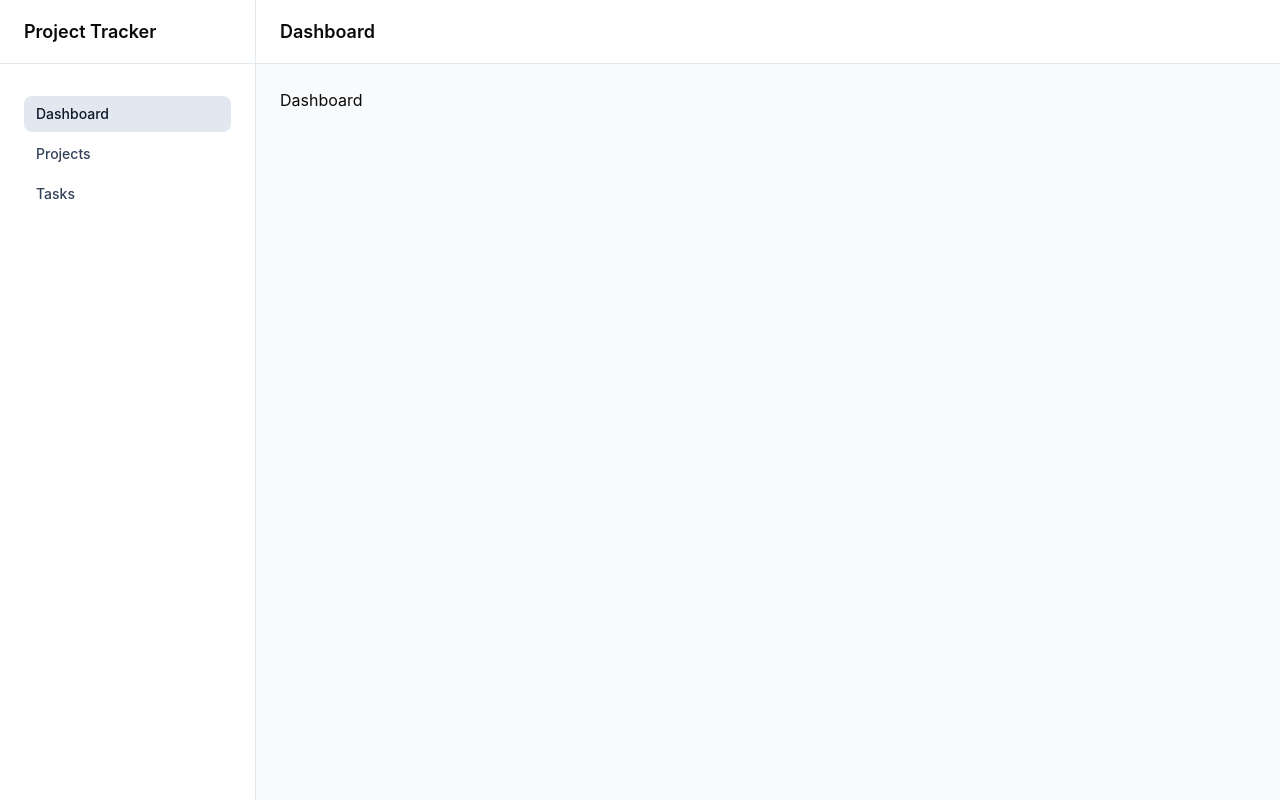
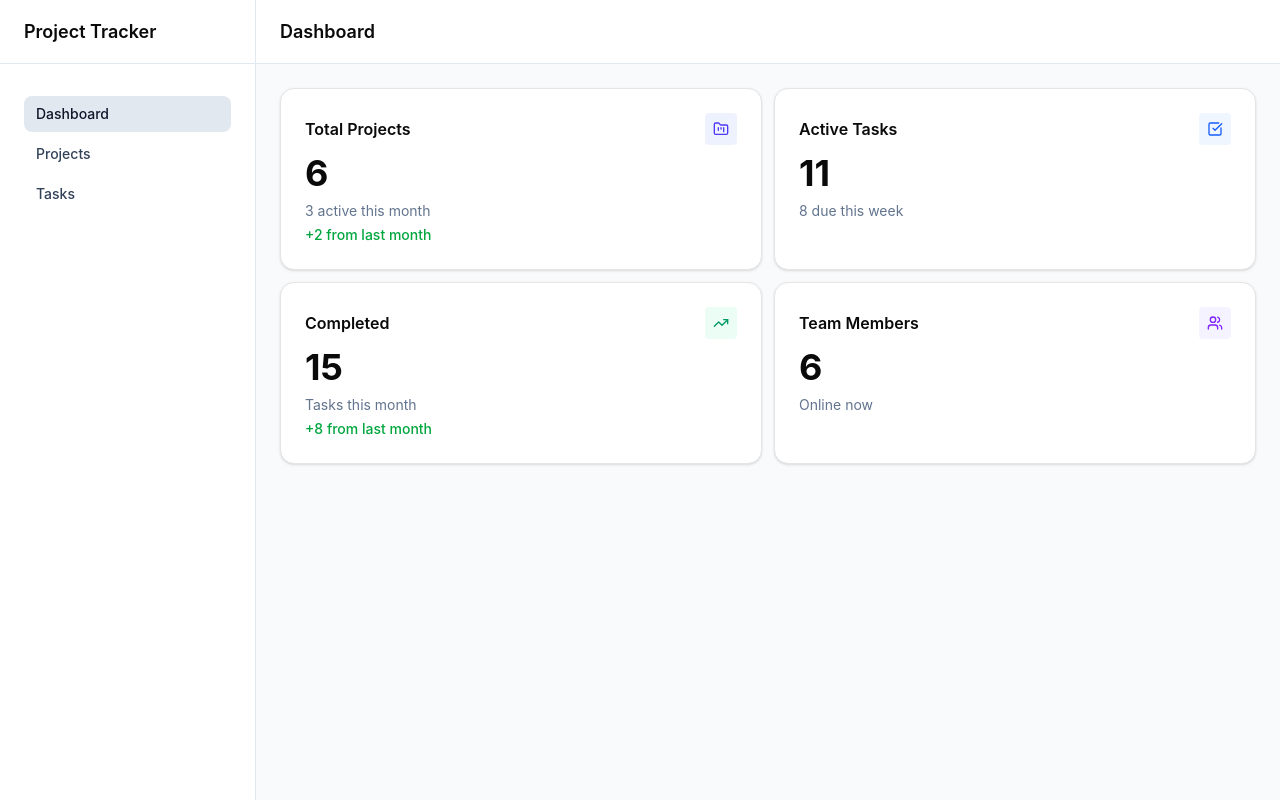
Before and after one commit to moaborg99/project-tracker, a Vue app: page / in a window 1280 px wide. Built offline with nearby package versions, Linux system fonts and the light colour scheme; the HTML template or start-up script is replaced by a standard one.

Commit message:
feat: implement card components and dashboard statistics display

```diff
--- /dev/null
+++ b/src/components/ui/card/Card.vue
@@ -0,0 +1,22 @@
+<script setup lang="ts">
+import type { HTMLAttributes } from 'vue'
+import { cn } from '@/lib/utils'
+
+const props = defineProps<{
+  class?: HTMLAttributes['class']
+}>()
+</script>
+
+<template>
+  <div
+    data-slot="card"
+    :class="
+      cn(
+        'bg-card text-card-foreground flex flex-col gap-2 rounded-xl border py-6 shadow-sm',
+        props.class,
+      )
+    "
+  >
+    <slot />
+  </div>
+</template>
--- /dev/null
+++ b/src/components/ui/card/CardAction.vue
@@ -0,0 +1,17 @@
+<script setup lang="ts">
+import type { HTMLAttributes } from "vue"
+import { cn } from "@/lib/utils"
+
+const props = defineProps<{
+  class?: HTMLAttributes["class"]
+}>()
+</script>
+
+<template>
+  <div
+    data-slot="card-action"
+    :class="cn('col-start-2 row-span-2 row-start-1 self-start justify-self-end', props.class)"
+  >
+    <slot />
+  </div>
+</template>
--- /dev/null
+++ b/src/components/ui/card/CardContent.vue
@@ -0,0 +1,17 @@
+<script setup lang="ts">
+import type { HTMLAttributes } from "vue"
+import { cn } from "@/lib/utils"
+
+const props = defineProps<{
+  class?: HTMLAttributes["class"]
+}>()
+</script>
+
+<template>
+  <div
+    data-slot="card-content"
+    :class="cn('px-6', props.class)"
+  >
+    <slot />
+  </div>
+</template>
--- /dev/null
+++ b/src/components/ui/card/CardDescription.vue
@@ -0,0 +1,17 @@
+<script setup lang="ts">
+import type { HTMLAttributes } from "vue"
+import { cn } from "@/lib/utils"
+
+const props = defineProps<{
+  class?: HTMLAttributes["class"]
+}>()
+</script>
+
+<template>
+  <p
+    data-slot="card-description"
+    :class="cn('text-muted-foreground text-sm', props.class)"
+  >
+    <slot />
+  </p>
+</template>
--- /dev/null
+++ b/src/components/ui/card/CardFooter.vue
@@ -0,0 +1,17 @@
+<script setup lang="ts">
+import type { HTMLAttributes } from "vue"
+import { cn } from "@/lib/utils"
+
+const props = defineProps<{
+  class?: HTMLAttributes["class"]
+}>()
+</script>
+
+<template>
+  <div
+    data-slot="card-footer"
+    :class="cn('flex items-center px-6 [.border-t]:pt-6', props.class)"
+  >
+    <slot />
+  </div>
+</template>
--- /dev/null
+++ b/src/components/ui/card/CardHeader.vue
@@ -0,0 +1,22 @@
+<script setup lang="ts">
+import type { HTMLAttributes } from 'vue'
+import { cn } from '@/lib/utils'
+
+const props = defineProps<{
+  class?: HTMLAttributes['class']
+}>()
+</script>
+
+<template>
+  <div
+    data-slot="card-header"
+    :class="
+      cn(
+        '@container/card-header grid auto-rows-min grid-rows-[auto_auto] items-start gap-1 px-6 has-data-[slot=card-action]:grid-cols-[1fr_auto] [.border-b]:pb-2',
+        props.class,
+      )
+    "
+  >
+    <slot />
+  </div>
+</template>
--- /dev/null
+++ b/src/components/ui/card/CardTitle.vue
@@ -0,0 +1,17 @@
+<script setup lang="ts">
+import type { HTMLAttributes } from "vue"
+import { cn } from "@/lib/utils"
+
+const props = defineProps<{
+  class?: HTMLAttributes["class"]
+}>()
+</script>
+
+<template>
+  <h3
+    data-slot="card-title"
+    :class="cn('leading-none font-semibold', props.class)"
+  >
+    <slot />
+  </h3>
+</template>
--- /dev/null
+++ b/src/components/ui/card/index.ts
@@ -0,0 +1,7 @@
+export { default as Card } from "./Card.vue"
+export { default as CardAction } from "./CardAction.vue"
+export { default as CardContent } from "./CardContent.vue"
+export { default as CardDescription } from "./CardDescription.vue"
+export { default as CardFooter } from "./CardFooter.vue"
+export { default as CardHeader } from "./CardHeader.vue"
+export { default as CardTitle } from "./CardTitle.vue"
--- a/src/views/DashboardView.vue
+++ b/src/views/DashboardView.vue
@@ -1,5 +1,84 @@
+<script setup lang="ts">
+import { Card, CardContent, CardHeader, CardTitle } from '@/components/ui/card'
+import type { Component } from 'vue'
+import { FolderKanban, SquareCheckBig, TrendingUp, Users } from '@lucide/vue'
+
+type Stat = {
+  title: string
+  value: number
+  subtitle: string
+  change?: number
+  changeLabel?: string
+  icon: Component
+  iconColor?: string
+  backgroundColorIcon?: string
+}
+
+const stats: Stat[] = [
+  {
+    title: 'Total Projects',
+    icon: FolderKanban,
+    iconColor: 'text-indigo-600',
+    backgroundColorIcon: 'bg-indigo-50',
+    value: 6,
+    subtitle: '3 active this month',
+    change: 2,
+    changeLabel: 'from last month',
+  },
+  {
+    title: 'Active Tasks',
+    value: 11,
+    subtitle: '8 due this week',
+    icon: SquareCheckBig,
+    iconColor: 'text-blue-600',
+    backgroundColorIcon: 'bg-blue-50',
+  },
+  {
+    title: 'Completed',
+    value: 15,
+    subtitle: 'Tasks this month',
+    change: 8,
+    changeLabel: 'from last month',
+    icon: TrendingUp,
+    iconColor: 'text-emerald-600',
+    backgroundColorIcon: 'bg-emerald-50',
+  },
+  {
+    title: 'Team Members',
+    value: 6,
+    subtitle: 'Online now',
+    icon: Users,
+    iconColor: 'text-violet-600',
+    backgroundColorIcon: 'bg-violet-50',
+  },
+]
+</script>
 <template>
   <main>
-    <h1>Dashboard</h1>
+    <div class="grid grid-cols-1 md:grid-cols-2 2xl:grid-cols-4 gap-3">
+      <Card v-for="stat in stats" :key="stat.title">
+        <CardHeader class="flex flex-row items-center justify-between">
+          <CardTitle>{{ stat.title }}</CardTitle>
+          <div :class="['p-2 rounded', stat.backgroundColorIcon]">
+            <component :is="stat.icon" :class="['h-4 w-4', stat.iconColor]" />
+          </div>
+        </CardHeader>
+
+        <CardContent>
+          <div class="text-4xl font-bold">
+            {{ stat.value }}
+          </div>
+
+          <p class="mt-2 text-sm text-slate-500">{{ stat.subtitle }}</p>
+
+          <p
+            v-if="stat.change !== undefined && stat.changeLabel"
+            class="mt-1 text-sm font-medium text-green-600"
+          >
+            +{{ stat.change }} {{ stat.changeLabel }}
+          </p>
+        </CardContent>
+      </Card>
+    </div>
   </main>
 </template>
```
